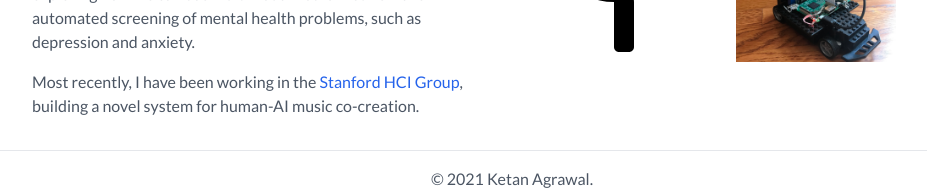
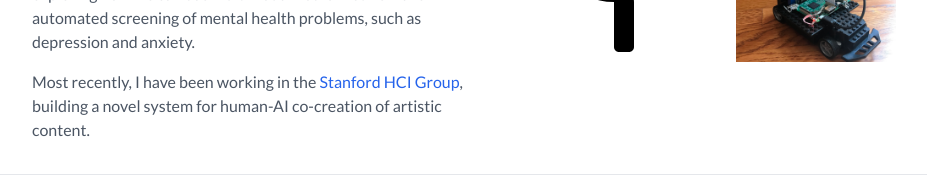
Before and after one commit to ketan0/ketan.me, a Next.js app: page / in a window 1280 px wide. Shown: the part 911-1103 px from the top of the page, without its empty margins (128-1055 px from the left). Built offline with nearby package versions, Linux system fonts and the light colour scheme.

Commit message:
small change

```diff
--- a/pages/index.tsx
+++ b/pages/index.tsx
@@ -95,7 +95,7 @@ const IndexPage = () => (
           <p>
             Most recently, I have been working in the&nbsp;
             <Link href="https://hci.stanford.edu"><a className="normal-link">Stanford HCI Group</a></Link>
-            , building a novel system for human-AI music co-creation.
+            , building a novel system for human-AI co-creation of artistic content.
           </p>
         </div>
         <div className="flex flex-col space-y-4">
```
